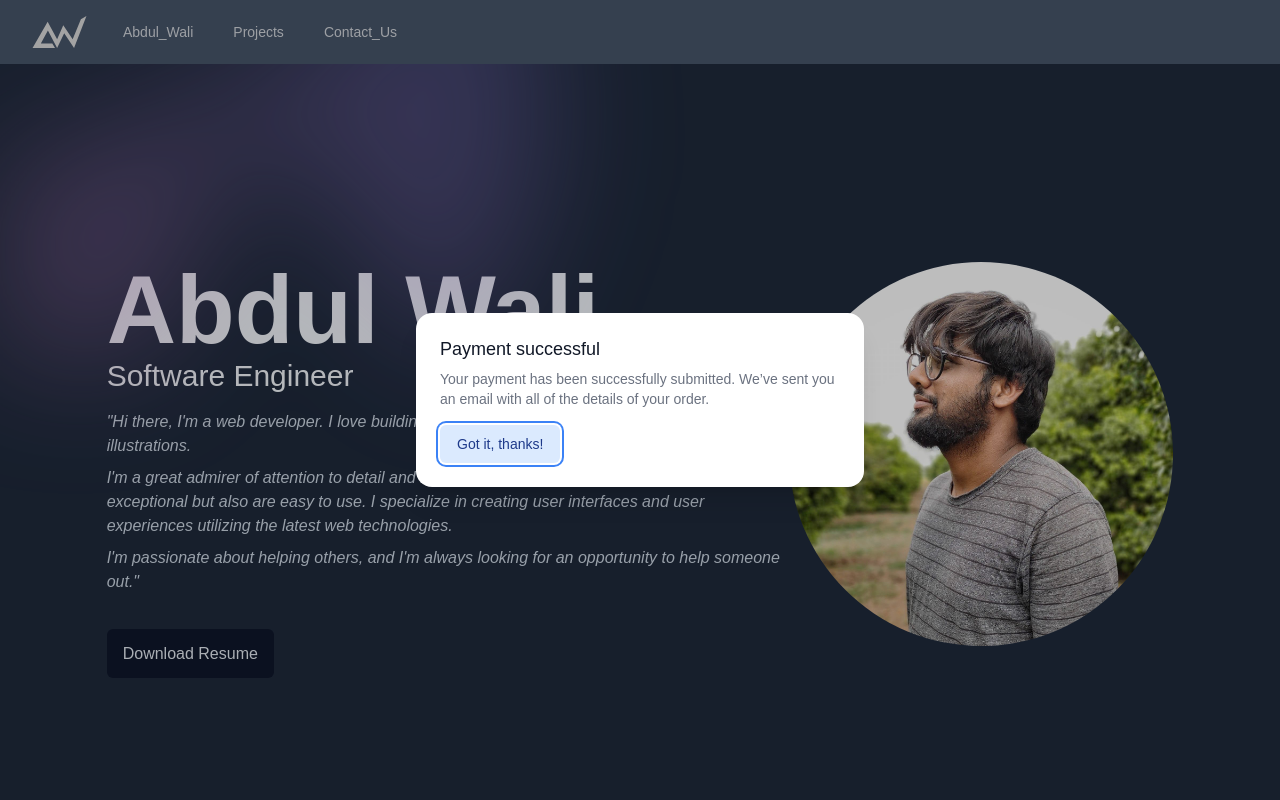
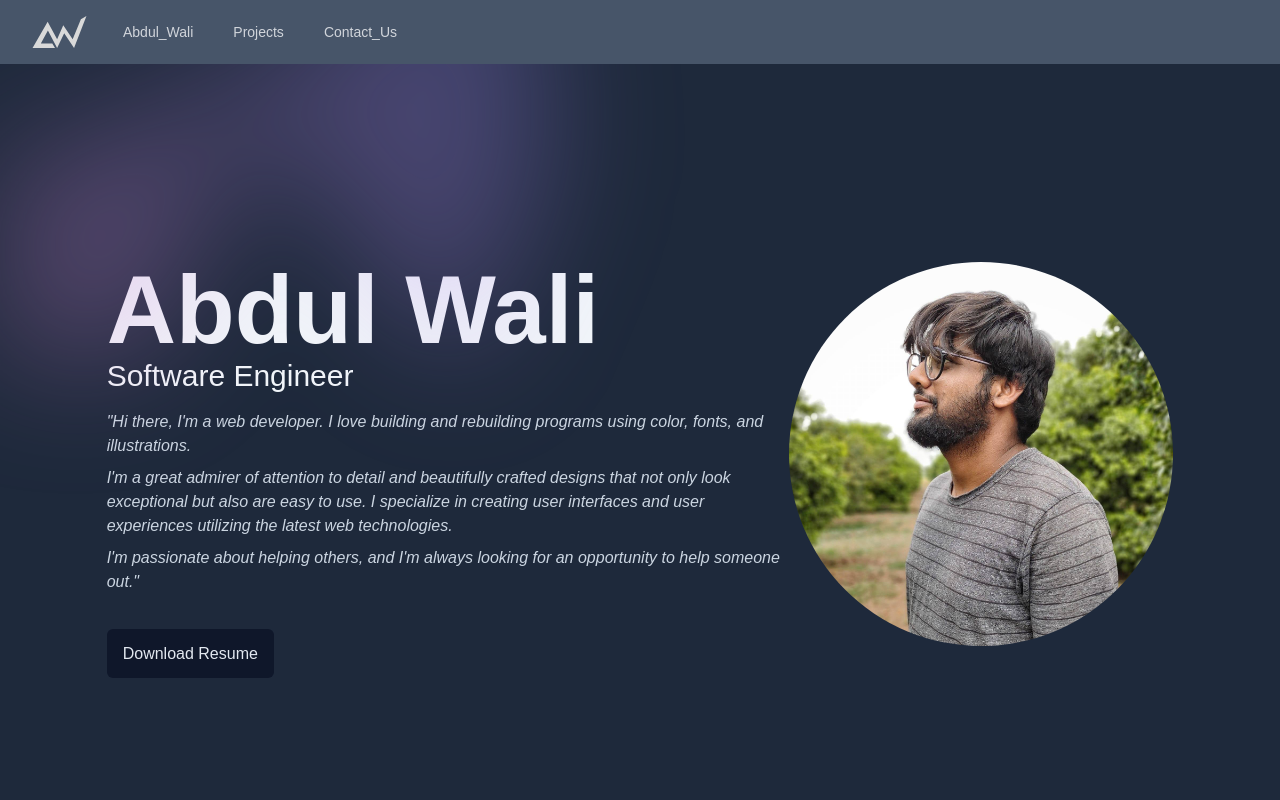
Before and after one commit to sarkaaar/port_folio, a React (Vite) app: page / in a window 1280 px wide. Shown: the top 800 px of the page. Built offline with nearby package versions, Linux system fonts and the light colour scheme.

Commit message:
modal imp

```diff
--- a/src/App.jsx
+++ b/src/App.jsx
@@ -17,7 +17,6 @@ function App() {
         <About />
         <div className="bg-slate-700 pb-16">
           <Projects />
-
           <Experience />
           <Skills />
           <Education />
--- a/src/components/Projects.jsx
+++ b/src/components/Projects.jsx
@@ -1,47 +1,53 @@
-import store from "../assets/projects/E-Commerce.png"
-import cam from "../assets/projects/open_cv.jpg"
-import chat from "../assets/projects/connectX.jpeg"
-import db from "../assets/projects/database.jpeg"
-import { Dialog, Transition } from '@headlessui/react'
-import { Fragment, useState } from 'react'
+import store from "../assets/projects/E-Commerce.png";
+import { useRef } from "react";
+import cam from "../assets/projects/open_cv.jpg";
+import chat from "../assets/projects/connectX.jpeg";
+import db from "../assets/projects/database.jpeg";
+import { Dialog, Transition } from "@headlessui/react";
+import { Fragment, useState } from "react";
 
-export default function Projects() {
-  let [isOpen, setIsOpen] = useState(true)
-
-  function closeModal() {
-    setIsOpen(false)
-  }
-
-  function openModal() {
-    setIsOpen(true)
-  }
 const projects = [
   {
     image: store,
     name: "An E-Commerce Store",
     description:
       "A Full Fleged E-Commerce Store That has all the Roles on a single page, i.e. Different roles have different usages onto their Permitter Features and etc and well as some o thee clinical services were also there such as an appointment with a doctor as well as a life check up and payment methods and their ratings and etc",
+    github: "https://github.com/sarkaaar/fyp_react",
+    tech: ["Firebase", "React", "TailwindCSS", "MUI"],
   },
   {
     image: cam,
     name: "Survillance Systems Using OPEN_CV",
     description:
       "An application in Python that uses a simple camera to identify the intruder into the frame, it stores all the images at once in the begining of the excecuetion of the known faces and then matches that with th e face on the current frame and when an unknown person enters the frame the system captures the images of that intruder and will save in the local Storage",
+    github: "https://github.com/sarkaaar/survilance-system-using-open-cv",
+    tech: ["Python", "Open-CV", "face_recognition"],
   },
   {
     image: chat,
     name: "Messaging App (Connect X) ",
-      description:
-        "An interactive text messaging application in react native",
+    description: "An interactive text messaging application in react native",
+    github: "https://github.com/faseehahmad00/ConnectX",
+    tech: ["React Native"],
   },
   {
     image: db,
     name: "Course Registeration System ",
     description:
       "It is just a database wthout any frontend. It is capable enough that can handle a 1000+ students in different standards as well as is able to manage the pre-requirite sourses and etc",
+    tech: ["SQL Server", "MS SQL"],
+  },
+];
+
+export default function Projects() {
+  let [open, setOpen] = useState(false);
+  const [obj, setObj] = useState({});
+
+  function openModal(project) {
+    setObj(project);
+    setOpen(true);
   }
-
-  ];
+  const cancelButtonRef = useRef(null);
 
 
   return (
@@ -49,11 +55,14 @@ export default function Projects() {
       <div className="max-w-7xl w-10/12">
         <div>
           <h2 className="py-4 font-bold text-3xl text-gray-100">Projects</h2>
-          {/* <div className="flex gap-4 items-center flex-col sm:flex-row sm:justify-center"> */}
           <div className="flex justify-center">
             <div className="sm:grid grid-cols-1 sm:justify-center md:grid-cols-2 xl:grid-cols-3 2xl:grid-cols-4 gap-4">
               {projects.map((project, index) => (
-                <div key={index} className=" my-4 border-gray-600 border shadow-sm bg-gray-600  hover:shadow-2xl w-10/12 sm:w-72 m-auto rounded-lg">
+                <div
+                  key={index}
+                  onClick={() => openModal(project)}
+                  className=" my-4 border-gray-600 border shadow-sm bg-gray-600  hover:shadow-2xl w-10/12 sm:w-72 m-auto rounded-lg"
+                >
                   <img
                     src={project?.image}
                     className=" h-48 w-full rounded-t-lg overflow-auto"
@@ -64,7 +73,12 @@ export default function Projects() {
                     </h3>
                     <h4 className="text-gray-300 text-sm">
                       {project?.description.slice(0, 70) + "..."}
-                      <span className="font-bold text-sm hover:text-indigo-600" onClick={()=>{openModal(project)}}>
+                      <span
+                        className="font-bold text-sm hover:text-indigo-600"
+                        onClick={() => {
+                          openModal(project);
+                        }}
+                      >
                         See More
                       </span>
                     </h4>
@@ -76,18 +90,13 @@ export default function Projects() {
         </div>
       </div>
       <>
-      <div className="fixed inset-0 flex items-center justify-center">
-        <button
-          type="button"
-          onClick={openModal}
-          className="rounded-md bg-black bg-opacity-20 px-4 py-2 text-sm font-medium text-white hover:bg-opacity-30 focus:outline-none focus-visible:ring-2 focus-visible:ring-white focus-visible:ring-opacity-75"
+        <Transition.Root show={open} as={Fragment}>
+          <Dialog
+            as="div"
+            className="relative z-10"
+            initialFocus={cancelButtonRef}
+            onClose={setOpen}
           >
-          Open dialog
-        </button>
-      </div>
-
-      <Transition appear show={isOpen} as={Fragment}>
-        <Dialog as="div" className="relative z-10" onClose={closeModal}>
             <Transition.Child
               as={Fragment}
               enter="ease-out duration-300"
@@ -97,41 +106,61 @@ export default function Projects() {
               leaveFrom="opacity-100"
               leaveTo="opacity-0"
             >
-            <div className="fixed inset-0 bg-black bg-opacity-25" />
+              <div className="fixed inset-0 bg-gray-500 bg-opacity-75 transition-opacity" />
             </Transition.Child>
 
-          <div className="fixed inset-0 overflow-y-auto">
-            <div className="flex min-h-full items-center justify-center p-4 text-center">
+            <div className="fixed inset-0 z-10 overflow-y-auto">
+              <div className="flex min-h-full items-end justify-center p-4 text-center sm:items-center sm:p-0">
                 <Transition.Child
                   as={Fragment}
                   enter="ease-out duration-300"
-                enterFrom="opacity-0 scale-95"
-                enterTo="opacity-100 scale-100"
+                  enterFrom="opacity-0 translate-y-4 sm:translate-y-0 sm:scale-95"
+                  enterTo="opacity-100 translate-y-0 sm:scale-100"
                   leave="ease-in duration-200"
-                leaveFrom="opacity-100 scale-100"
-                leaveTo="opacity-0 scale-95"
+                  leaveFrom="opacity-100 translate-y-0 sm:scale-100"
+                  leaveTo="opacity-0 translate-y-4 sm:translate-y-0 sm:scale-95"
                 >
-                <Dialog.Panel className="w-full max-w-md transform overflow-hidden rounded-2xl bg-white p-6 text-left align-middle shadow-xl transition-all">
+                  <Dialog.Panel className="relative transform overflow-hidden rounded-lg bg-white text-left shadow-xl transition-all sm:my-8 sm:w-full sm:max-w-lg">
+                    <div className="bg-slate-800 px-4 pb-4 pt-5 sm:p-6 sm:pb-4">
+                      <div className="">
+
+                        <div className=" ">
                           <Dialog.Title
-                    as="h3"
-                    className="text-lg font-medium leading-6 text-gray-900"
+                            as="h2"
+                            className="pb-4 font-semibold leading-6 text-xl text-gray-100"
                           >
-                    Payment successful
+                            {obj?.name}
                           </Dialog.Title>
+                          <img src={obj?.image} alt="img" className="w-full" />
                           <div className="mt-2">
-                    <p className="text-sm text-gray-500">
-                      Your payment has been successfully submitted. We’ve sent
-                      you an email with all of the details of your order.
+                          <h3 className="text-lg pt-2 font-bold text-gray-200">
+                              Description
+                            </h3>
+                            <p className="text-sm px-2">
+                              {obj?.description}
                             </p>
                           </div>
-
-                  <div className="mt-4">
+                          <div className="mt-4 flex gap-4">
+                          {obj?.tech?.map((tech_, index) => {
+                                return (<p key={index} className="flex text-sm transition-transform hover:ease-in-out justify-center bg-gray-600 p-2 px-4 rounded-full hover:bg-gray-900">{tech_}</p>)
+                            })}
+                          </div>
+                          <div className="mt-4 ">
+                            <a className="text-sm text-gray-400 underline pt-12" href={obj?.github} >
+                              View Source
+                            </a>
+                          </div>
+                        </div>
+                      </div>
+                    </div>
+                    <div className="bg-slate-800 px-4 py-3 sm:flex pb-8 sm:flex-row-reverse sm:px-6">
                       <button
                         type="button"
-                      className="inline-flex justify-center rounded-md border border-transparent bg-blue-100 px-4 py-2 text-sm font-medium text-blue-900 hover:bg-blue-200 focus:outline-none focus-visible:ring-2 focus-visible:ring-blue-500 focus-visible:ring-offset-2"
-                      onClick={closeModal}
+                        className="mt-3 inline-flex w-full justify-center px-8 rounded-md bg-slate-600 text-white  py-2 text-sm font-semibold shadow-sm ring-1 ring-inset ring-gray-300 hover:bg-gray-50 sm:mt-0 sm:w-auto"
+                        onClick={() => setOpen(false)}
+                        ref={cancelButtonRef}
                       >
-                      Got it, thanks!
+                        Close
                       </button>
                     </div>
                   </Dialog.Panel>
@@ -139,7 +168,7 @@ export default function Projects() {
               </div>
             </div>
           </Dialog>
-      </Transition>
+        </Transition.Root>
       </>
     </section>
   );
```
Lines whose indentation alone changed are shown as unchanged.
